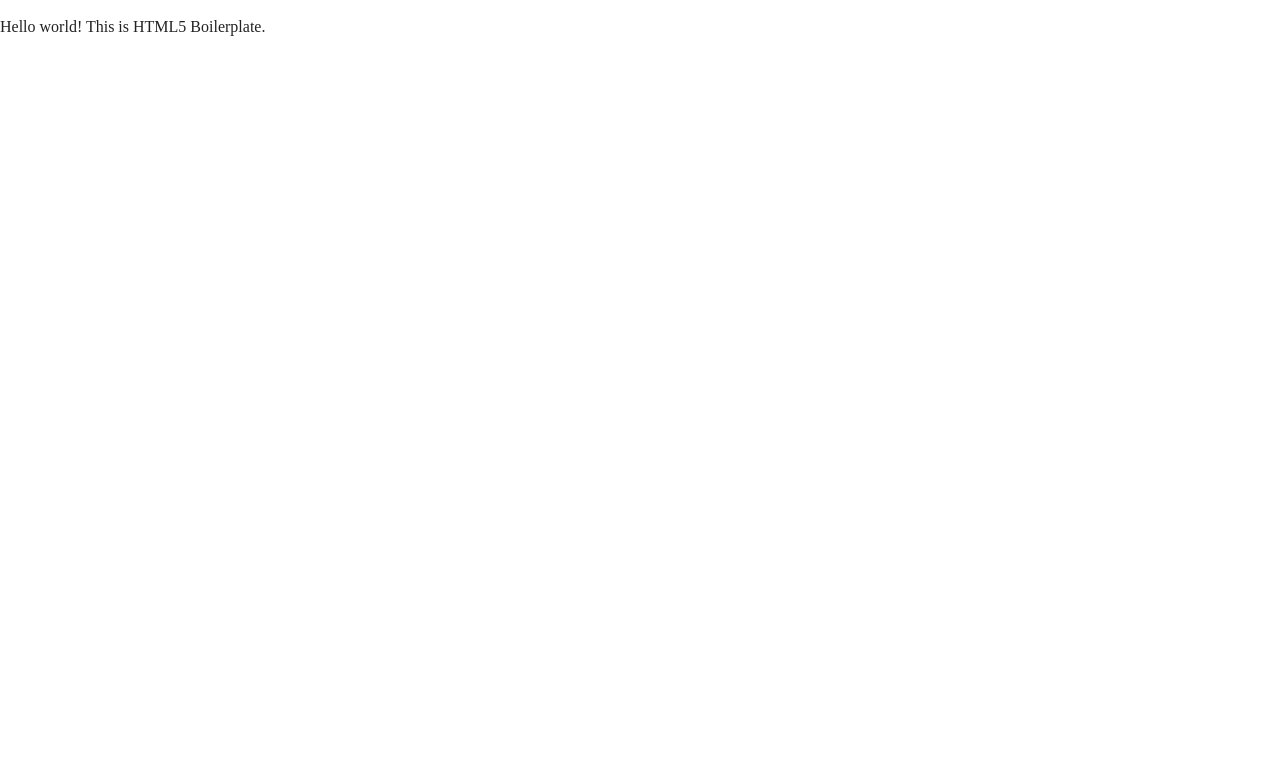
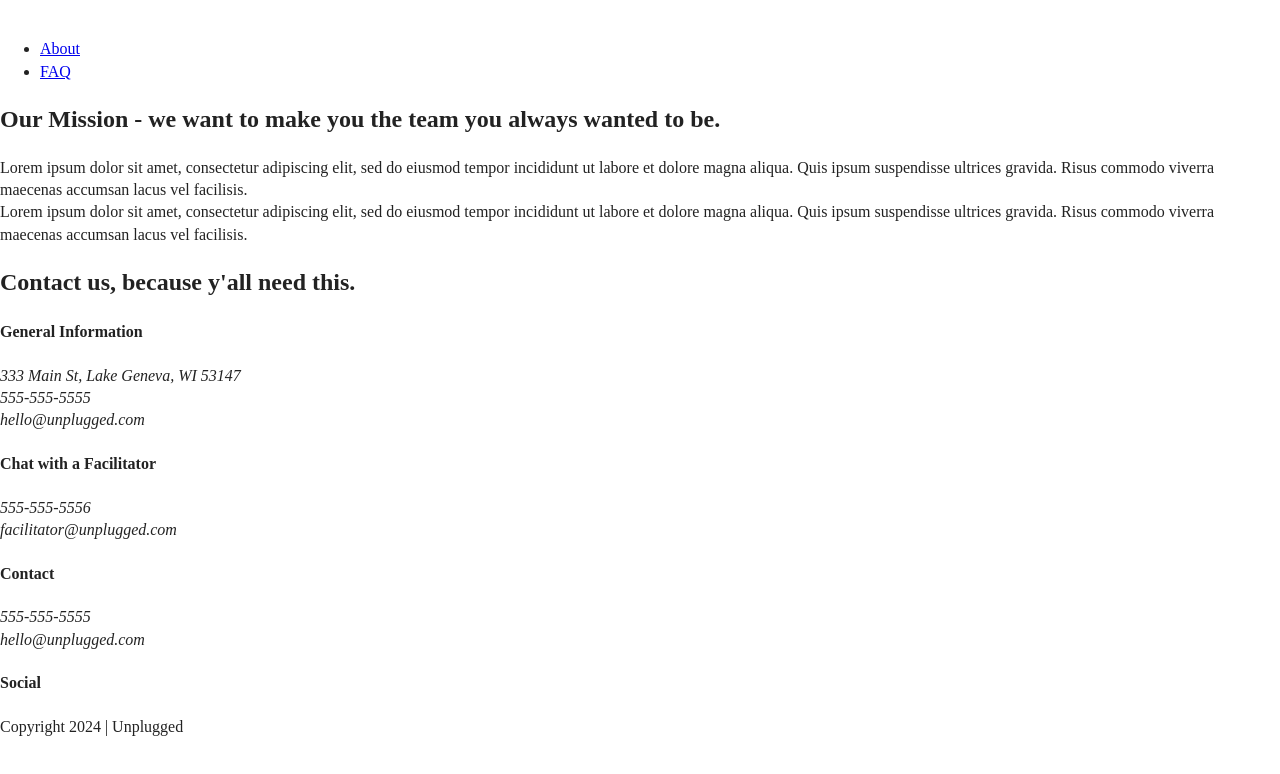
Before and after one commit to ctay1or/unplugged, a website: page about/index.html in a window 1280 px wide. Drawn offline with Linux system fonts and the light colour scheme.

Commit message:
Added html to about page

```diff
--- a/about/index.html
+++ b/about/index.html
@@ -1,41 +1,149 @@
-<!doctype html>
+<!DOCTYPE html>
 <html class="no-js" lang="">
+  <head>
+    <meta charset="utf-8" />
+    <title>About | Unplugged Retreat</title>
+    <meta name="description" content="" />
+    <meta name="viewport" content="width=device-width, initial-scale=1" />
 
-<head>
-  <meta charset="utf-8">
-  <title></title>
-  <meta name="description" content="">
-  <meta name="viewport" content="width=device-width, initial-scale=1">
+    <meta property="og:title" content="" />
+    <meta property="og:type" content="" />
+    <meta property="og:url" content="" />
+    <meta property="og:image" content="" />
 
-  <meta property="og:title" content="">
-  <meta property="og:type" content="">
-  <meta property="og:url" content="">
-  <meta property="og:image" content="">
-
-  <link rel="manifest" href="../site.webmanifest">
-  <link rel="apple-touch-icon" href="../icon.png">
+    <link rel="manifest" href="../site.webmanifest" />
+    <link rel="apple-touch-icon" href="../icon.png" />
     <!-- Place favicon.ico in the root directory -->
 
-  <link rel="stylesheet" href="../css/normalize.css">
-  <link rel="stylesheet" href="../css/main.css">
+    <link rel="stylesheet" href="../css/normalize.css" />
+    <link rel="stylesheet" href="../css/main.css" />
 
-  <meta name="theme-color" content="#fafafa">
+    <meta name="theme-color" content="#fafafa" />
   </head>
 
   <body>
+    <header>
+      <div class="content-wrapper">
+        <a href="#">
+          <img />
+        </a>
+        <div class="header-divider"></div>
+        <nav>
+          <ul>
+            <li>
+              <a href="index.html" target="_blank" rel="noopener">About</a>
+            </li>
+            <li>
+              <a href="../faq/index.html" target="_blank" rel="noopener">FAQ</a>
+            </li>
+          </ul>
+        </nav>
+      </div>
+      <!--header content wrapper ends-->
+    </header>
 
-  <!-- Add your site or application content here -->
-  <p>Hello world! This is HTML5 Boilerplate.</p>
+    <main>
+      <section class="mission">
+        <div class="content-wrapper">
+          <h2>
+            Our Mission - we want to make you the team you always wanted to be.
+          </h2>
+          <div class="mission-content">
+            <p>
+              Lorem ipsum dolor sit amet, consectetur adipiscing elit, sed do
+              eiusmod tempor incididunt ut labore et dolore magna aliqua. Quis
+              ipsum suspendisse ultrices gravida. Risus commodo viverra maecenas
+              accumsan lacus vel facilisis. <br />Lorem ipsum dolor sit amet,
+              consectetur adipiscing elit, sed do eiusmod tempor incididunt ut
+              labore et dolore magna aliqua. Quis ipsum suspendisse ultrices
+              gravida. Risus commodo viverra maecenas accumsan lacus vel
+              facilisis.
+            </p>
+          </div>
+        </div>
+        <!--mission content wrapper ends-->
+      </section>
+
+      <section class="map">
+        <figure></figure>
+      </section>
+
+      <section class="contact-section">
+        <div class="content-wrapper">
+          <h2>Contact us, because y'all need this.</h2>
+          <div class="contact-content">
+            <div>
+              <h4>General Information</h4>
+              <address>
+                <p>
+                  333 Main St, Lake Geneva, WI 53147<br />
+                  555-555-5555<br />
+                  hello@unplugged.com
+                </p>
+              </address>
+            </div>
+            <!--general info ends-->
+            <div>
+              <h4>Chat with a Facilitator</h4>
+              <address>
+                <p>
+                  555-555-5556<br />
+                  facilitator@unplugged.com
+                </p>
+              </address>
+            </div>
+            <!--facilitator info ends-->
+          </div>
+          <!--contact content ends-->
+        </div>
+        <!--contact section content wrapper ends-->
+      </section>
+    </main>
+
+    <footer>
+      <div class="content-wrapper">
+        <div class="footer-content">
+          <div class="contact">
+            <h4>Contact</h4>
+            <address>
+              <p>
+                555-555-5555<br />
+                hello@unplugged.com
+              </p>
+            </address>
+          </div>
+          <div class="social">
+            <h4>Social</h4>
+            <div class="social-icons">
+              <p><a href="#"></a></p>
+              <p><a href="#"></a></p>
+              <p><a href="#"></a></p>
+            </div>
+          </div>
+          <div class="copyright">
+            <p>Copyright 2024 | Unplugged</p>
+          </div>
+        </div>
+      </div>
+      <!--footer content wrapper ends-->
+    </footer>
+
     <script src="../js/vendor/modernizr-3.11.2.min.js"></script>
     <script src="../js/plugins.js"></script>
     <script src="../js/main.js"></script>
 
     <!-- Google Analytics: change UA-XXXXX-Y to be your site's ID. -->
     <script>
-    window.ga = function () { ga.q.push(arguments) }; ga.q = []; ga.l = +new Date;
-    ga('create', 'UA-XXXXX-Y', 'auto'); ga('set', 'anonymizeIp', true); ga('set', 'transport', 'beacon'); ga('send', 'pageview')
+      window.ga = function () {
+        ga.q.push(arguments);
+      };
+      ga.q = [];
+      ga.l = +new Date();
+      ga("create", "UA-XXXXX-Y", "auto");
+      ga("set", "anonymizeIp", true);
+      ga("set", "transport", "beacon");
+      ga("send", "pageview");
     </script>
     <script src="https://www.google-analytics.com/analytics.js" async></script>
   </body>
-
 </html>
```
Also changed, not shown: index.html (+1 -0 lines). Lines whose indentation alone changed are shown as unchanged.
